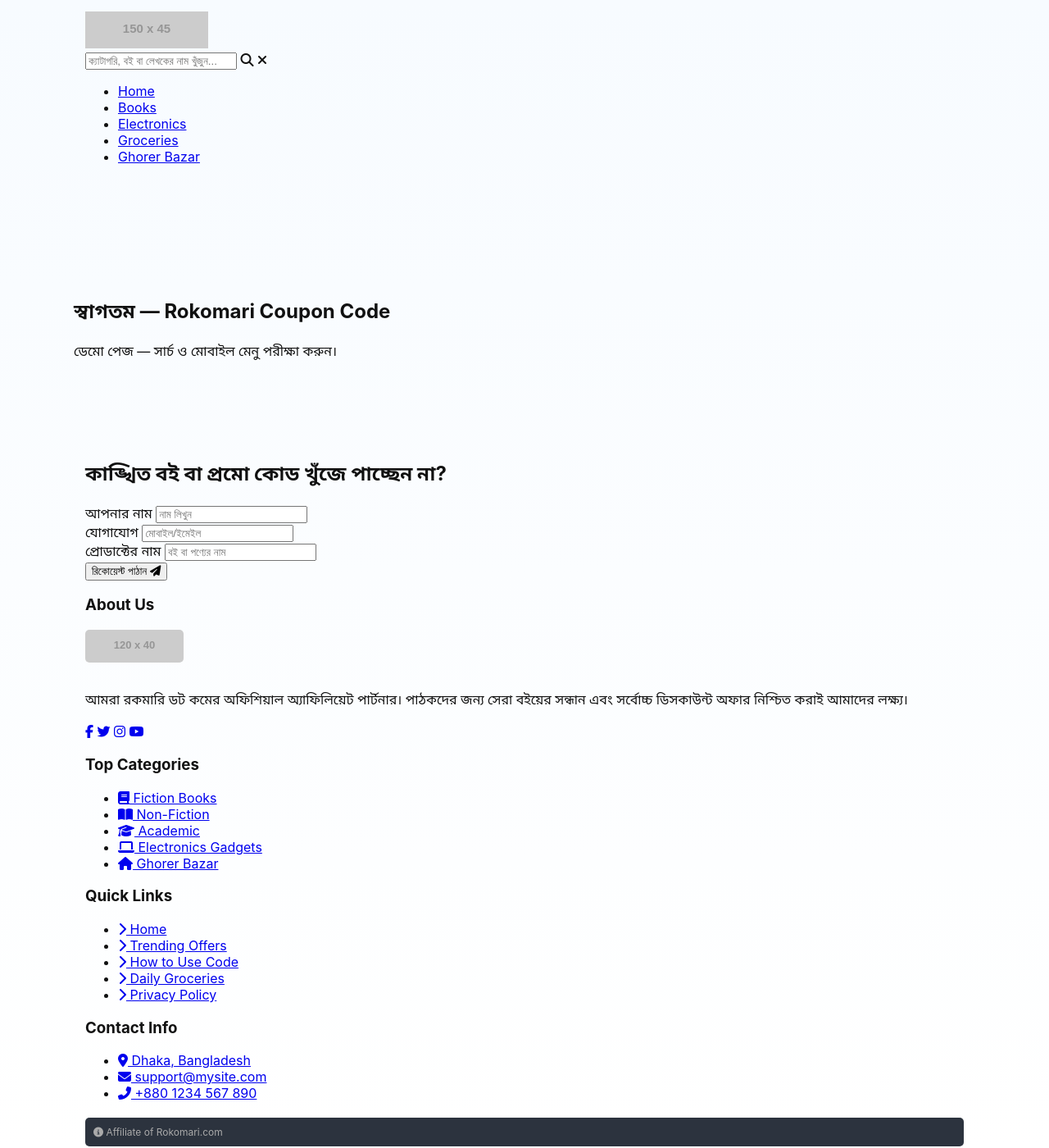
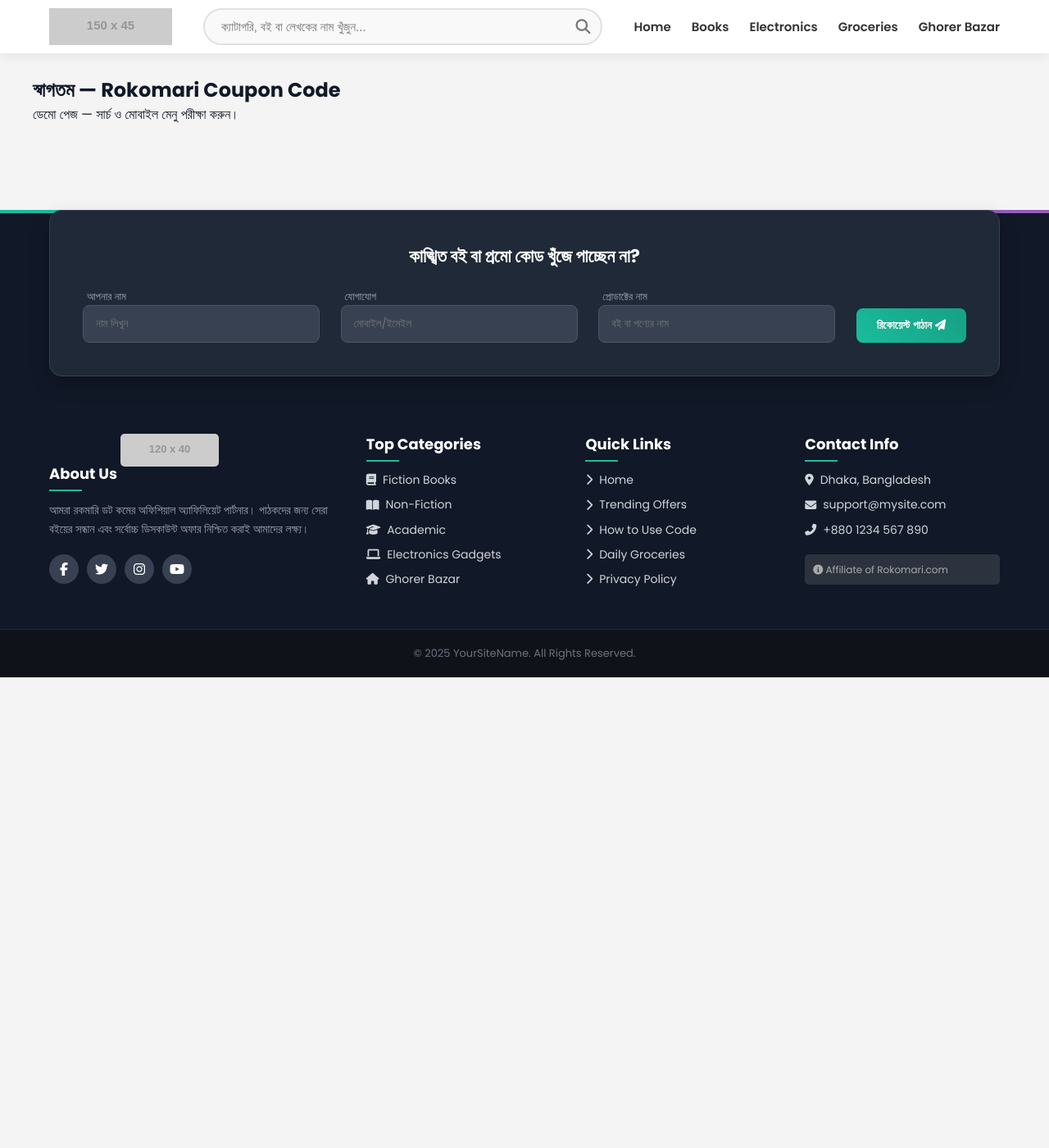
Before and after one commit to RokomariPromoCode/recov1, a Jekyll site: the page built from index.md, in a window 1280 px wide and 1400 px high. Shown: the whole window at 82% size. Built offline with Jekyll 4.4.1, drawn with Linux system fonts in a browser that asks for light colours.

Commit message:
Update styles.css

```diff
--- a/assets/styles.css
+++ b/assets/styles.css
@@ -1,124 +1,120 @@
-/* assets/styles.css - responsive header + consistent cards */
+/* assets/styles.css
+   Combined, cleaned-up CSS from header + footer (Poppins font expected from layout)
+*/
 
-/* Variables */
-:root{
-  --bg-1: linear-gradient(180deg,#f7fbff,#fff);
-  --accent:#1f8a3d;
-  --muted:#666;
-  --card-bg:#fff;
-  --max-width:1100px;
-  --radius:12px;
-  --gap:18px;
-  --shadow: 0 8px 28px rgba(16,24,40,0.08);
+/* Reset & base */
+* { box-sizing: border-box; margin: 0; padding: 0; }
+html,body{height:100%}
+body { font-family: 'Poppins', sans-serif; background: #f4f4f4; color: #111827; line-height:1.45; }
+
+/* .container helper */
+.container { max-width: 1200px; margin: 0 auto; padding: 0 20px; }
+
+/* ---------- Header styles (from your snippet) ---------- */
+.modern-header {
+  background-color: #fff;
+  box-shadow: 0 2px 15px rgba(0,0,0,0.08);
+  position: sticky; top: 0; z-index: 1000; padding: 10px 0;
+}
+.header-container { display:flex; align-items:center; justify-content:space-between; gap:20px; }
+.header-logo img { height:45px; display:block; }
+
+/* search */
+.header-search-wrapper { flex-grow:1; max-width:600px; position:relative; margin:0 18px; }
+.search-box { position:relative; width:100%; }
+.search-box input {
+  width:100%; padding:12px 45px 12px 20px; border:2px solid #e1e1e1; border-radius:50px;
+  font-size:15px; outline:none; transition: all .3s; background:#f9f9f9;
+}
+.search-box input:focus { border-color:#3498db; background:#fff; box-shadow:0 4px 10px rgba(52,152,219,.1); }
+.search-icon-btn { position:absolute; right:15px; top:50%; transform:translateY(-50%); color:#777; font-size:18px; pointer-events:none; }
+.clear-btn { position:absolute; right:12px; top:50%; transform:translateY(-50%); color:#e74c3c; font-size:18px; cursor:pointer; display:none; padding:5px; z-index:10; }
+
+/* dropdown */
+.search-results-dropdown {
+  position:absolute; top:100%; left:0; width:100%; background:#fff; border-radius:10px;
+  box-shadow:0 10px 30px rgba(0,0,0,0.15); margin-top:10px; display:none; max-height:400px; overflow-y:auto; z-index:1001; border:1px solid #eee;
+}
+.result-item { display:flex; align-items:center; padding:10px 15px; border-bottom:1px solid #f4f4f4; cursor:pointer; text-decoration:none; color:#333; }
+.result-item:hover { background:#f0f8ff; }
+.result-item img { width:40px; height:50px; object-fit:cover; border-radius:4px; margin-right:15px; }
+.no-result-box { padding:20px; text-align:center; }
+
+/* header menu */
+.header-menu { display:flex; align-items:center; gap:12px; }
+.menu-links { list-style:none; display:flex; gap:25px; margin:0; padding:0; }
+.menu-links li a { text-decoration:none; color:#333; font-weight:600; font-size:15px; transition:.3s; }
+.menu-links li a:hover { color:#3498db; }
+
+/* hamburger (mobile) */
+.hamburger { display:none; font-size:24px; cursor:pointer; color:#333; }
+
+/* header responsiveness */
+@media (max-width:900px){ .header-search-wrapper { max-width:400px; } }
+@media (max-width:768px){
+  .header-container{ flex-wrap:wrap; }
+  .header-logo{ order:1; }
+  .header-menu{ order:2; }
+  .header-search-wrapper{ order:3; width:100%; max-width:100%; margin-top:10px; }
+
+  .menu-links {
+    display:flex; flex-direction:column; position:fixed; top:115px; right:-100%; width:70%; height:calc(100vh - 115px);
+    background:#fff; padding-top:30px; box-shadow:-5px 0 15px rgba(0,0,0,0.1);
+    transition:right .5s cubic-bezier(.77,.2,.05,1); align-items:center; gap:30px;
+  }
+  .menu-links.active { right:0; }
+
+  .menu-links li { opacity:0; transform:translateX(50px); transition: all .5s ease; }
+  .menu-links.active li { opacity:1; transform:translateX(0); }
+  .menu-links.active li:nth-child(1) { transition-delay: .1s; }
+  .menu-links.active li:nth-child(2) { transition-delay: .2s; }
+  .menu-links.active li:nth-child(3) { transition-delay: .3s; }
+  .menu-links.active li:nth-child(4) { transition-delay: .4s; }
+  .menu-links.active li:nth-child(5) { transition-delay: .5s; }
+
+  .hamburger { display:block; }
 }
 
-/* Base */
-*{box-sizing:border-box}
-html,body{height:100%;margin:0}
-body{
-  font-family: Inter, system-ui, -apple-system, "Noto Sans Bengali", Roboto, Arial;
-  background:var(--bg-1);
-  color:#111;
-  -webkit-font-smoothing:antialiased;
+/* ---------- Footer styles (from your snippet) ---------- */
+.main-footer { background:#111827; color:#e5e7eb; position:relative; margin-top:80px; padding-top:0; }
+.main-footer::before { content:''; position:absolute; top:0; left:0; right:0; height:4px; background: linear-gradient(90deg,#1abc9c,#3498db,#9b59b6); }
+.footer-container { max-width:1200px; margin:0 auto; padding:0 20px; }
+.footer-request-area { background:#1f2937; padding:40px; border-radius:15px; margin-top:-50px; box-shadow: 0 10px 25px rgba(0,0,0,0.2); border:1px solid #374151; position:relative; z-index:10; }
+.footer-request-area h2 { color:#fff; font-size:22px; margin-bottom:20px; text-align:center; }
+.footer-form { display:grid; grid-template-columns:1fr 1fr 1fr auto; gap:15px; align-items:end; }
+.f-group label { font-size:13px; color:#9ca3af; margin-bottom:5px; margin-left:5px; }
+.f-group input { background:#374151; border:1px solid #4b5563; color:#fff; padding:12px 15px; border-radius:8px; outline:none; font-family:inherit; }
+.f-btn { background: linear-gradient(45deg,#1abc9c,#16a085); color:#fff; padding:13px 25px; border:none; border-radius:8px; cursor:pointer; font-weight:600; transition:.3s; white-space:nowrap; }
+.f-btn:hover { transform:translateY(-2px); box-shadow:0 5px 15px rgba(26,188,156,0.4); }
+
+/* footer content */
+.footer-content { padding:70px 0 40px; display:grid; grid-template-columns:1.5fr 1fr 1fr 1fr; gap:30px; }
+.footer-col h3 { font-size:18px; color:#fff; margin-bottom:20px; display:inline-block; position:relative; }
+.footer-col h3::after { content:''; position:absolute; left:0; bottom:-8px; width:40px; height:2px; background:#1abc9c; }
+.footer-about p { color:#9ca3af; line-height:1.6; font-size:14px; margin-bottom:20px; }
+.footer-links { list-style:none; padding:0; margin:0; }
+.footer-links li { margin-bottom:10px; }
+.footer-links a { color:#d1d5db; text-decoration:none; font-size:14px; transition:.3s; display:flex; align-items:center; gap:8px; }
+.footer-links a:hover { color:#1abc9c; padding-left:5px; }
+.social-links { display:flex; gap:10px; }
+.social-icon { width:36px; height:36px; background:#374151; color:#fff; display:flex; justify-content:center; align-items:center; border-radius:50%; text-decoration:none; transition:.3s; }
+.social-icon:hover { background:#1abc9c; transform:rotate(360deg); }
+
+.footer-bottom { background:#0f1218; padding:20px 0; text-align:center; border-top:1px solid #1f2937; font-size:13px; color:#6b7280; }
+
+/* responsive footer */
+@media (max-width:900px){
+  .footer-form { grid-template-columns:1fr 1fr; }
+  .f-btn { grid-column: span 2; }
+  .footer-content { grid-template-columns:1fr 1fr; }
+}
+@media (max-width:600px){
+  .footer-form { grid-template-columns:1fr; }
+  .f-btn { grid-column:span 1; }
+  .footer-content { grid-template-columns:1fr; gap:30px; }
+  .footer-request-area { margin-top:0; border-radius:0; }
 }
 
-/* Container */
-.container{max-width:var(--max-width);margin:0 auto;padding:14px}
-
-/* Header */
-.site-header{position:fixed;top:0;left:0;right:0;z-index:80;background:rgba(255,255,255,0.95);backdrop-filter: blur(4px);border-bottom:1px solid rgba(0,0,0,0.04)}
-.header-inner{display:flex;align-items:center;justify-content:space-between;gap:12px;padding:10px 14px}
-.brand{display:flex;align-items:center;gap:12px}
-.logo{width:48px;height:48px;object-fit:contain;border-radius:8px}
-.site-title .name{font-weight:800;font-size:18px}
-.site-title .tag{font-size:12px;color:var(--muted)}
-
-/* Menu - desktop */
-.inline-menu{display:flex;gap:10px;list-style:none;padding:0;margin:0}
-.inline-menu li a{padding:8px 10px;border-radius:8px;text-decoration:none;color:inherit;font-weight:600}
-.inline-menu li a:hover{background:rgba(0,0,0,0.04)}
-
-/* right controls */
-.right-controls{display:flex;align-items:center;gap:10px}
-.search-wrap{display:flex;align-items:center;gap:8px}
-#globalSearch,#mobileSearch{padding:8px 10px;border-radius:8px;border:1px solid #e5e7eb}
-#searchBtn,#mobileSearchBtn{background:var(--accent);color:#fff;border:0;padding:8px;border-radius:8px;cursor:pointer}
-
-/* socials */
-.socials{display:flex;gap:8px}
-.social{display:inline-flex;align-items:center;justify-content:center;padding:6px;border-radius:6px;text-decoration:none;color:var(--muted);font-weight:700}
-
-/* hamburger (mobile) */
-.hamburger{display:none;background:none;border:0;font-size:22px;padding:6px;border-radius:8px}
-
-/* mobile slide-in menu */
-.mobile-menu{position:fixed;top:0;right:-100%;height:100vh;width:86vw;max-width:420px;background:#fff;z-index:120;box-shadow:-8px 0 30px rgba(0,0,0,0.12);transition:right .32s cubic-bezier(.2,.9,.2,1)}
-.mobile-menu.open{right:0}
-.mobile-menu-inner{padding:18px;display:flex;flex-direction:column;gap:14px;height:100%}
-.mobile-close{align-self:flex-end;background:none;border:0;font-size:20px}
-.mobile-search{display:flex;gap:8px}
-
-/* mobile nav list */
-.mobile-nav ul{list-style:none;padding:0;margin:4px 0 0 0;display:flex;flex-direction:column;gap:8px}
-.mobile-nav a{padding:10px;border-radius:8px;text-decoration:none;color:inherit;font-weight:600}
-.mobile-socials{display:flex;gap:10px;margin-top:auto}
-
-/* sticky header hide on scroll classes */
-.site-header.hidden{transform:translateY(-110%);transition:transform .28s ease}
-.site-header.visible{transform:none;transition:transform .28s ease}
-
-/* Main content offset (header fixed) */
-main{padding-top:86px} /* give room for fixed header */
-
-/* Cards container */
-.cards-area{display:grid;grid-template-columns:repeat(2,1fr);gap:var(--gap);align-items:start;padding:8px}
-
-/* Desktop two columns, tablet/mobile single */
-@media (max-width:980px){ .cards-area{grid-template-columns:1fr} }
-
-/* Card uniform styling */
-.card{background:var(--card-bg);border-radius:var(--radius);box-shadow:var(--shadow);overflow:hidden;display:flex;flex-direction:column;transition:transform .16s ease}
-.card:hover{transform:translateY(-6px)}
-/* Card inner: stable layout to prevent "shuffle" */
-.card-content{display:flex;flex-direction:row;align-items:stretch;min-height:180px}
-
-/* Media box: fixed size to keep uniform cards */
-.media{flex:0 0 200px;display:flex;align-items:center;justify-content:center;background:#fafafa;padding:10px;border-right:1px solid #f0f0f0}
-.media img{width:160px;height:160px;object-fit:cover;border-radius:6px;display:block}
-
-/* Text */
-.body{padding:16px;display:flex;flex-direction:column;gap:10px}
-.title{font-size:18px;font-weight:700;margin:0;line-height:1.35;display:-webkit-box;-webkit-line-clamp:3;-webkit-box-orient:vertical;overflow:hidden;padding-top:2px}
-.hr{height:1px;background:#eee;border-radius:2px;margin:6px 0}
-.desc{color:var(--muted);font-size:14px;margin:0;line-height:1.45;max-height:3.0em;overflow:hidden}
-.offer-row{display:flex;justify-content:space-between;align-items:center;margin-top:auto}
-.btn{background:var(--accent);color:#fff;padding:8px 14px;border-radius:8px;text-decoration:none;font-weight:700;box-shadow:0 6px 16px rgba(31,138,61,0.18)}
-
-/* Mobile specifics */
-@media (max-width:680px){
-  .desktop-only{display:none}
-  .mobile-only{display:inline-block}
-  .hamburger{display:inline-block}
-  .site-title .name{font-size:16px}
-  /* card stacks image on top for mobile */
-  .card-content{flex-direction:column}
-  .media{flex:0 0 auto;width:100%;height:auto;border-right:none;border-bottom:1px solid #f0f0f0;padding:12px}
-  .media img{width:220px;height:220px;object-fit:cover}
-  .body{padding:14px}
-  .title{-webkit-line-clamp:2}
-}
-
-/* Desktop: always show nav inline and hide hamburger */
-@media (min-width:981px){
-  .desktop-only{display:block}
-  .mobile-only{display:none}
-  .hamburger{display:none}
-}
-
-/* Footer & WhatsApp */
-.site-footer{margin-top:28px;padding:18px 0;background:transparent;border-top:1px solid rgba(0,0,0,0.04)}
-.footer-inner{display:flex;align-items:center;justify-content:space-between}
-.whatsapp-btn{position:fixed;right:18px;bottom:18px;background:#25D366;color:#fff;border-radius:50%;width:54px;height:54px;display:flex;align-items:center;justify-content:center;box-shadow:0 12px 30px rgba(37,211,102,0.18);text-decoration:none;z-index:100}
-
 /* small helpers */
-.hidden{display:none !important}
+.cards-grid { display:flex; gap:12px; flex-wrap:wrap; margin-top:16px; }
+.product-card { width:1px; height:1px; opacity:0; } /* hidden markers for search DB */
```
